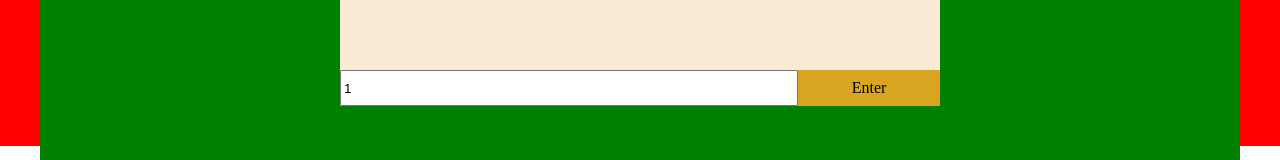
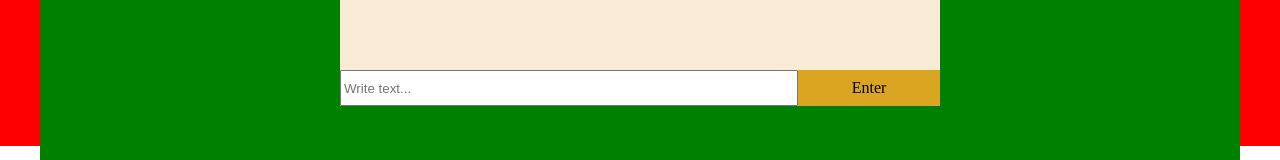
Before and after one commit to inevadim/ineHub, a React (Create React App) app: page / in a window 1280 px wide. Shown: the part 654-814 px from the top of the page. Built offline with nearby package versions, Linux system fonts and the light colour scheme.

Commit message:
cursor pointer on button Enter

```diff
--- a/src/components/content/toDoList/components/EntryField.jsx
+++ b/src/components/content/toDoList/components/EntryField.jsx
@@ -3,7 +3,7 @@ import { useState } from 'react';
 import { useDispatch } from 'react-redux';
 import { addItem } from '../../../../redux/toDoListSlice';
 export const EntryField = () => {
-  const [entryFieldValue, setEntryFieldValue] = useState('1');
+  const [entryFieldValue, setEntryFieldValue] = useState('');
   //   const listItems = useSelector(state => state.toDoList.value);
   const dispatch = useDispatch();
   const addItems = () => {
@@ -18,6 +18,7 @@ export const EntryField = () => {
           setEntryFieldValue(e.target.value);
         }}
         value={entryFieldValue}
+        placeholder="Write text..."
       />
       <div
         className={styles.buttonEntryField}
--- a/src/components/content/toDoList/components/EntryField.module.scss
+++ b/src/components/content/toDoList/components/EntryField.module.scss
@@ -12,5 +12,6 @@
         display: flex;
         align-items: center;
         margin: 0 auto;
+        cursor: pointer;
     }
 }
```
